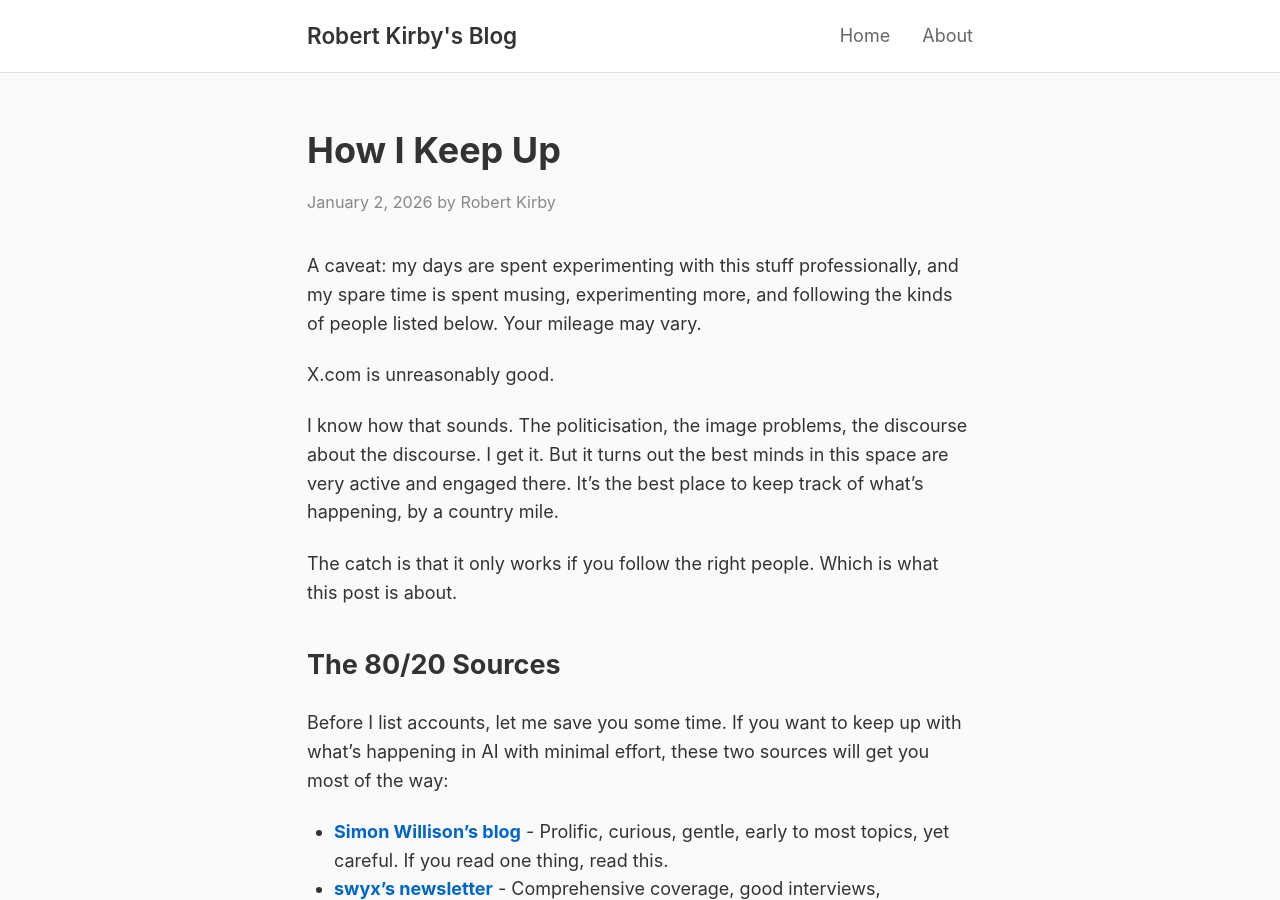
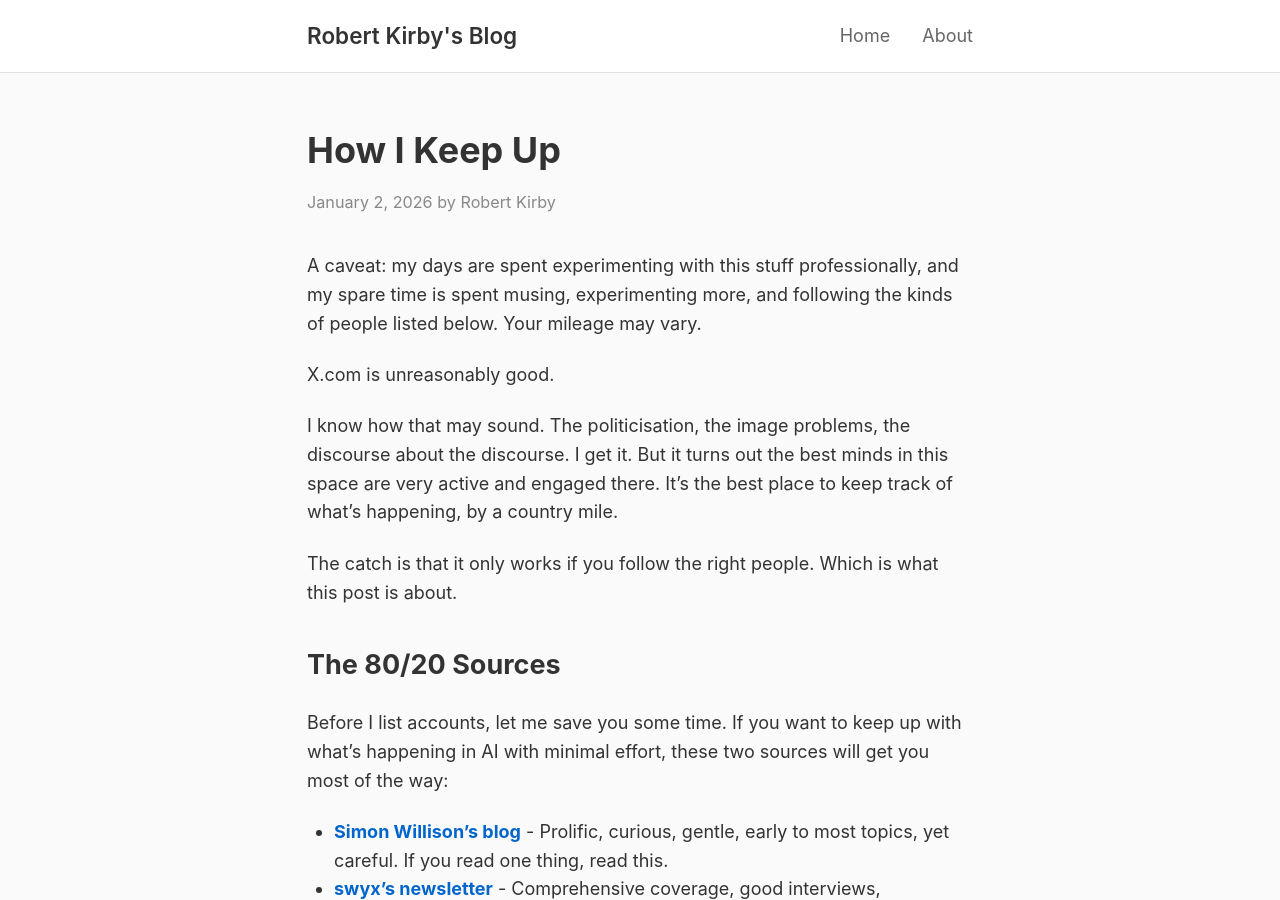
Before and after one commit to rob137/rob137.github.io, a Jekyll site: the page built from _posts/2026-01-02-how-i-keep-up.md, in a window 1280 px wide and 900 px high. Built offline with Jekyll 4.4.1, drawn with Linux system fonts in a browser that asks for light colours.

Commit message:
Soften X.com disclaimer - 'may sound' not 'sounds'

```diff
--- a/_posts/2026-01-02-how-i-keep-up.md
+++ b/_posts/2026-01-02-how-i-keep-up.md
@@ -10,7 +10,7 @@ A caveat: my days are spent experimenting with this stuff professionally, and my
 
 X.com is unreasonably good.
 
-I know how that sounds. The politicisation, the image problems, the discourse about the discourse. I get it. But it turns out the best minds in this space are very active and engaged there. It's the best place to keep track of what's happening, by a country mile.
+I know how that may sound. The politicisation, the image problems, the discourse about the discourse. I get it. But it turns out the best minds in this space are very active and engaged there. It's the best place to keep track of what's happening, by a country mile.
 
 The catch is that it only works if you follow the right people. Which is what this post is about.
 
```
